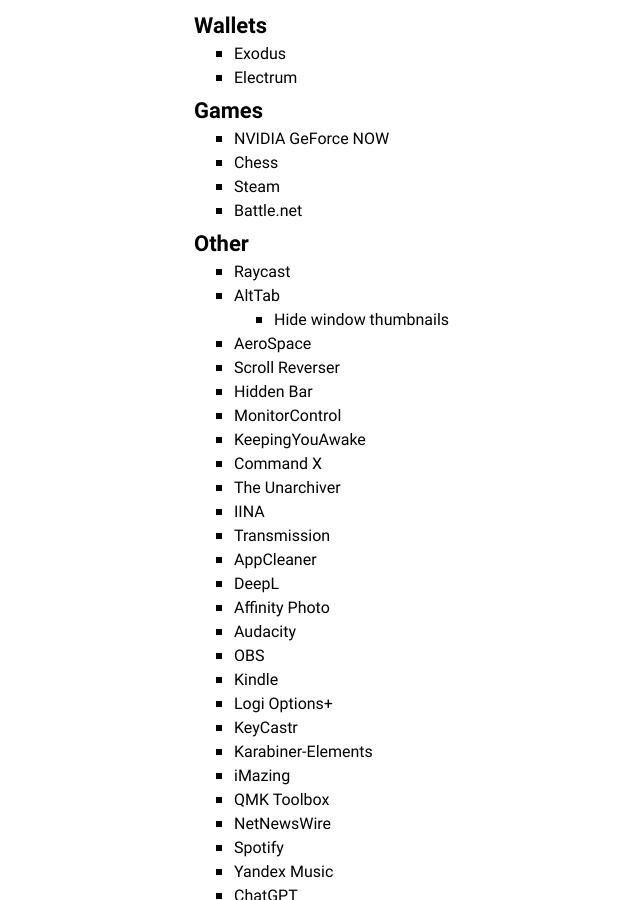
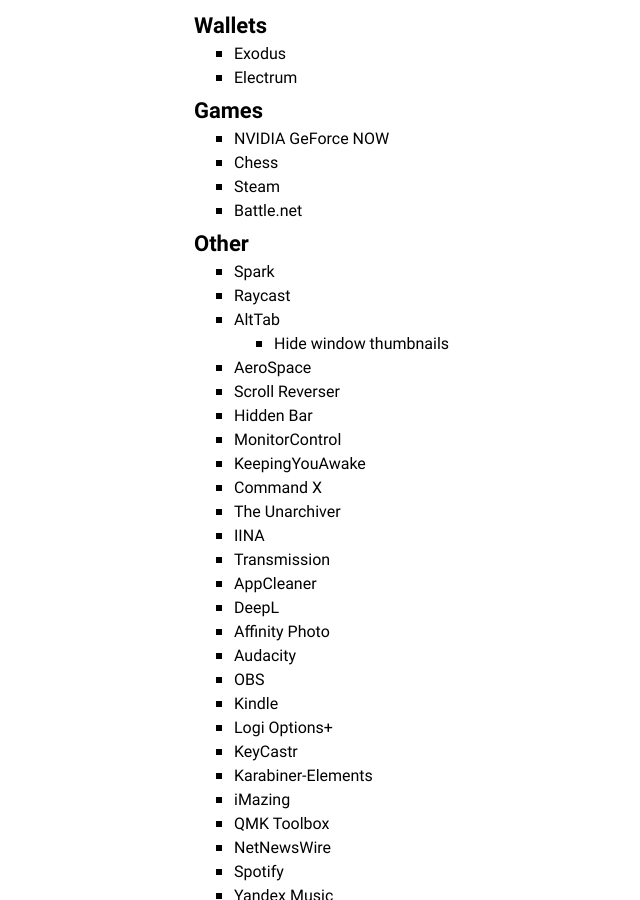
Before and after one commit to amalumian/www.malumian.dev, a Jekyll site: the page built from setup.html, in a window 1280 px wide and 900 px high, scrolled down 2916 px. Shown: the whole window, without its empty margins (116-756 px from the left). Built offline with Jekyll 4.4.1, drawn with Linux system fonts in a browser that asks for light colours.

Commit message:
Update setup.html

```diff
--- a/setup.html
+++ b/setup.html
@@ -162,6 +162,7 @@
     </ul>
     <h3>Other</h3>
     <ul>
+        <li>Spark</li>
         <li>Raycast</li>
         <li>AltTab
             <ul>
```
